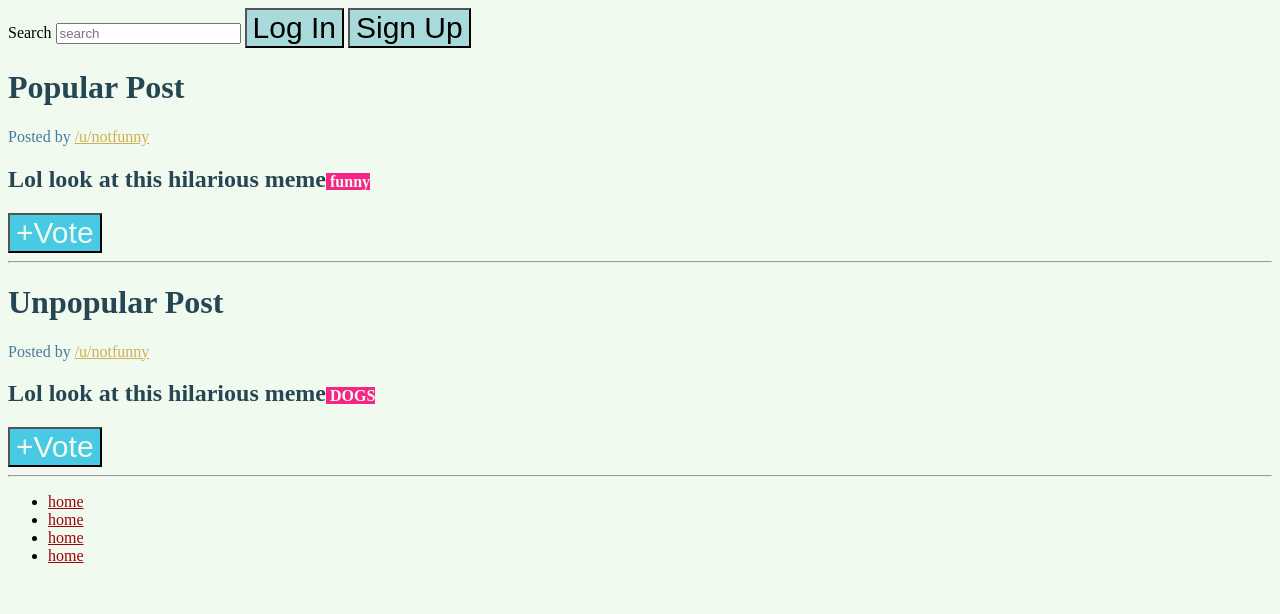
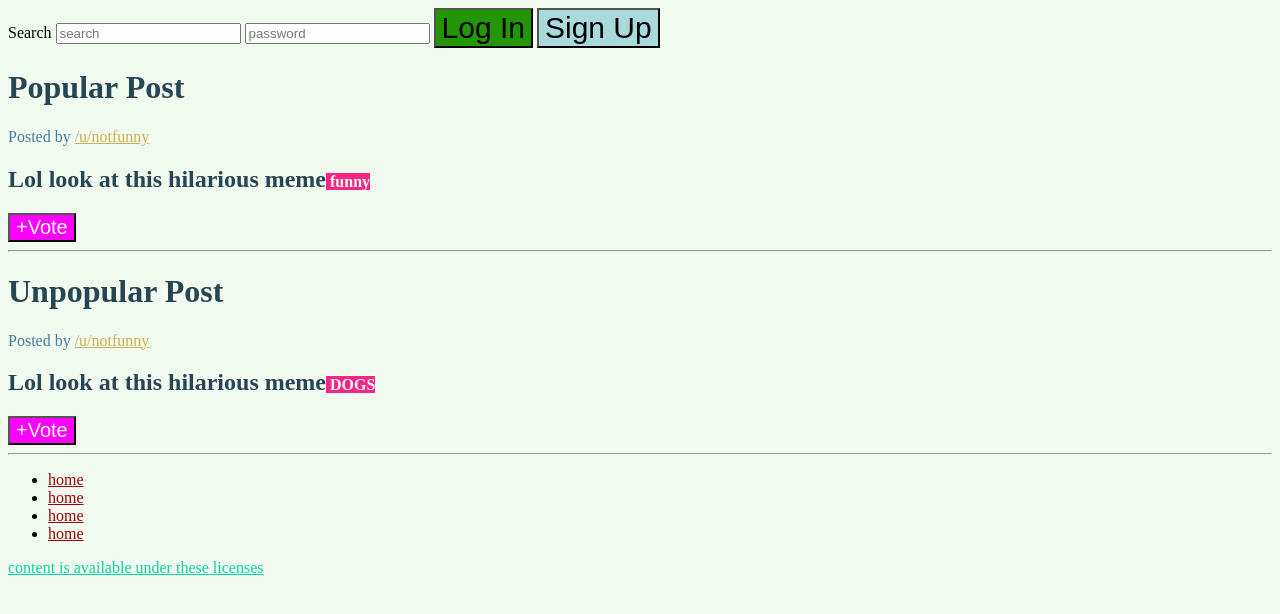
Before and after one commit to jmeegan2/WEB-DEV-COURSE-2021, a plain HTML site: page CSS SECTION/start.html in a window 1280 px wide. Drawn offline with Linux system fonts and the light colour scheme.

Commit message:
attribute selector

```diff
--- a/CSS SECTION/app.css
+++ b/CSS SECTION/app.css
@@ -16,10 +16,10 @@ h1,h2 {
     color:#264653;
 }
 
-#vote {
+/* #vote {
     background-color: #48cae4;
     color:#f1faee;
-}
+} */
 span{
     color:#457b9d;
 }
@@ -37,3 +37,24 @@ span{
 footer a {
     color:#9d0208;
 }
+
+input + button {
+    background-color: rgb(34, 150, 5);
+}
+
+h2 + button {
+    font-size: 20px;
+    background-color:magenta;
+    color:white;
+}
+
+/* direct descendents */
+footer > a{
+    color: #06d6a0;
+}
+/* attribute selector */
+input[type="password"]{
+    color:greenyellow;
+}
+
+section[]
--- a/CSS SECTION/start.html
+++ b/CSS SECTION/start.html
@@ -13,6 +13,7 @@
     <nav>
         <label for="search">Search</label>
         <input type="text" placeholder="search" id="search">
+        <input type="password" placeholder="password">
         <button>Log In</button>
         <button>Sign Up</button>
     </nav>
@@ -34,6 +35,7 @@
     </main>
 
     <footer>
+
         <nav>
             <ul>
                 <li><a href="#213adas">home</li></a>
@@ -45,6 +47,7 @@
                 <li><a href="#213adas">home</li></a>
             </ul>
         </nav>
+        <a href="#license">content is available under these licenses</a>
     </footer>
 
 
```
